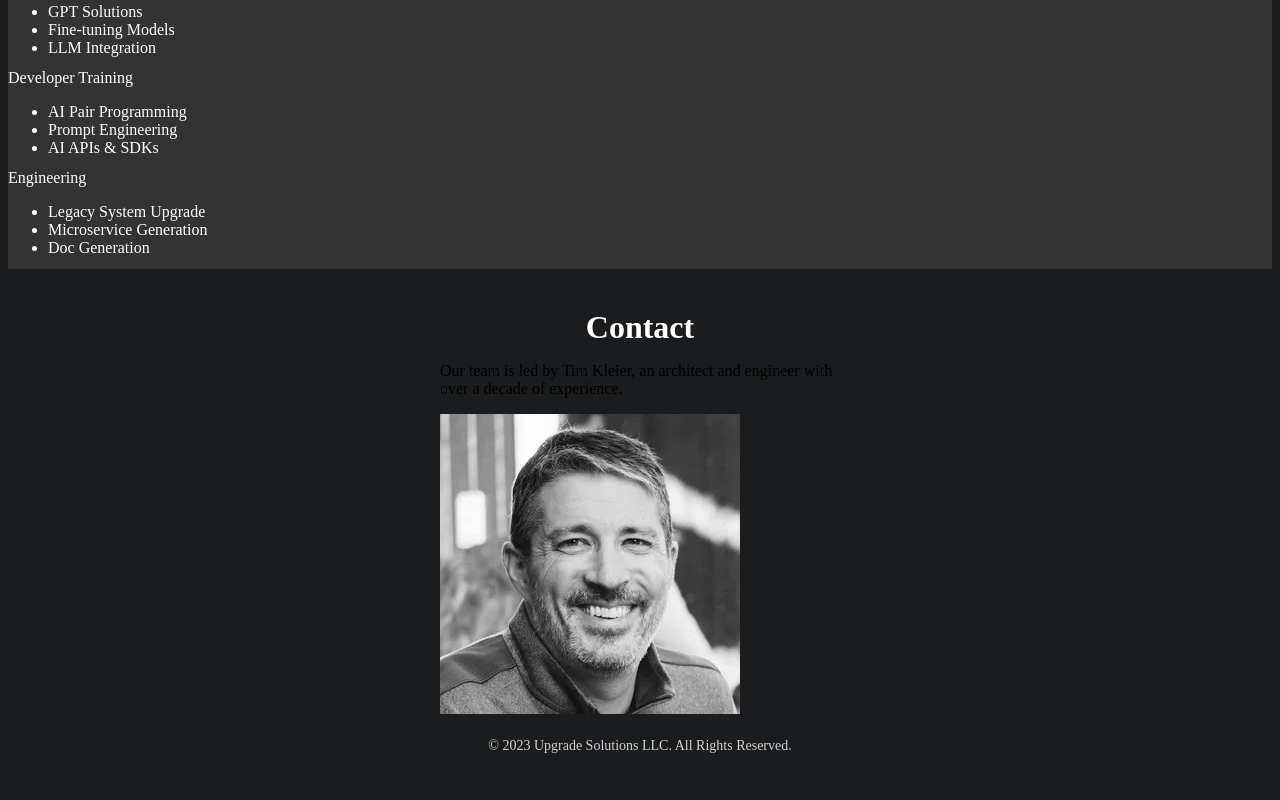
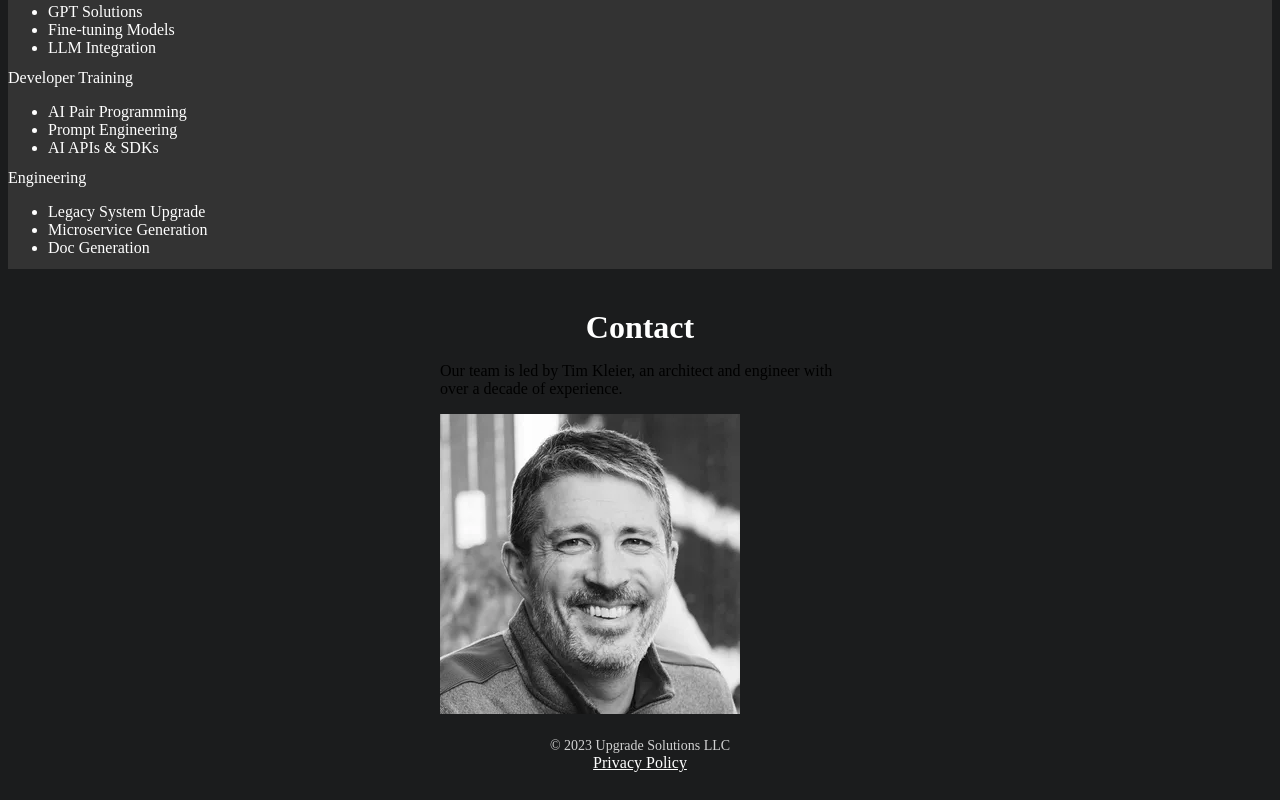
Before and after one commit to upgrade-solutions/upgrade-solutions.github.io, an Astro site: page / in a window 1280 px wide. Shown: the part 2363-3163 px from the top of the page. Built offline with nearby package versions, Linux system fonts and the light colour scheme; Astro itself is replaced by a stand-in of ours.

Commit message:
Add privacy policy

```diff
--- a/src/components/Footer.astro
+++ b/src/components/Footer.astro
@@ -1,7 +1,14 @@
 <footer class="footer">
-  <div class="container">
-    <div class="copyright">
-      &copy; 2023 Upgrade Solutions LLC. All Rights Reserved.
+  <div class="ui equal width stackable grid">
+    <div class="center aligned row">
+      <div class="column">
+        <div class="copyright">
+          &copy; 2023 Upgrade Solutions LLC
+        </div>
+      </div>
+      <div class="column">
+        <a href="https://www.privacypolicies.com/live/728108d2-3caf-465b-9fb4-3746765b8434" target="_blank">Privacy Policy</a>
+      </div>
     </div>
   </div>
 </footer>
--- a/src/styles/styles.css
+++ b/src/styles/styles.css
@@ -130,6 +130,10 @@ h1, h2, h3, h4, h5, h6, .breadcrumb div.divider, .ui.form label {
   opacity: 0.8;
 }
 
+.footer a {
+  color: #fff;
+}
+
 .strikethrough {
   text-decoration: line-through;
 }
```
